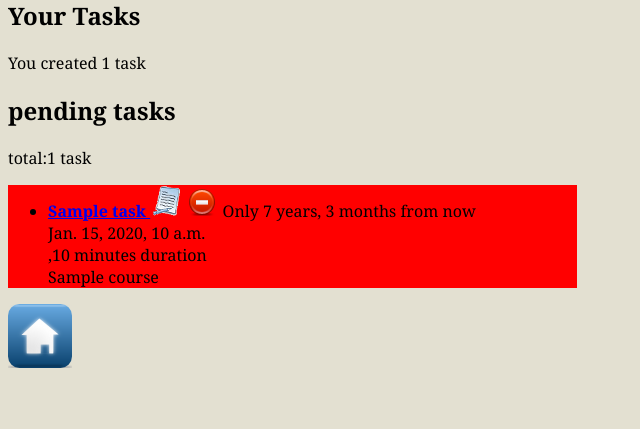
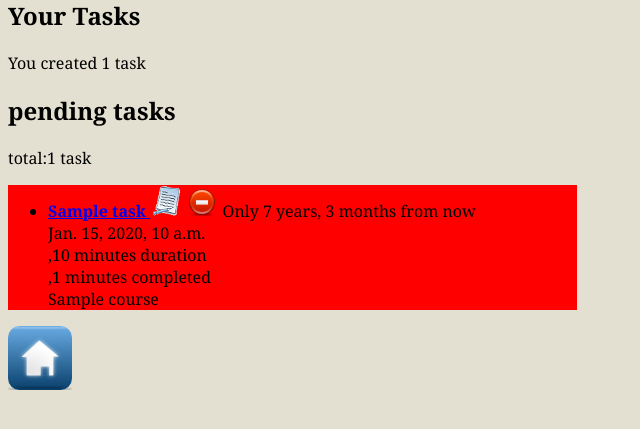
Before and after one commit to sajanjoseph/coursescheduler, a Django app: page /coursescheduler/tasks/ in a window 1280 px wide. Shown: the part 239-668 px from the top of the page, without its empty margins (0-640 px from the left). Run offline with Django 3.2, Linux system fonts and the light colour scheme; a user stored in the database is signed in; tables that the repository leaves empty hold one stand-in row (values such as "Sample post"); parts of the project's set-up code (start-up, migrations or seed data) failed here and were passed over; some libraries are stand-ins or nearby versions.

Commit message:
added completed_till_now field for Task modified templates migrated using south

```diff
--- a/coursescheduler/models.py
+++ b/coursescheduler/models.py
@@ -32,6 +32,7 @@ class Task(models.Model):
     author = models.ForeignKey(User)
     status = models.CharField(max_length = 4,choices=status_values ,default = 'PEND')
     expected_duration = models.IntegerField(default=60,help_text='in minutes')
+    completed_till_now = models.IntegerField(default=0,help_text='in minutes')
     closed_date = models.DateTimeField(null=True)
 
     def __unicode__(self):
--- a/coursescheduler/templates/scheduler/task_details.html
+++ b/coursescheduler/templates/scheduler/task_details.html
@@ -13,6 +13,7 @@
 <tr>    <th> Course      </th>   <td> {{ task.course}} </td> </tr>
 <tr>   <th> Date of Submission   </th> <td> {{task.submission_date|date:"j F, Y"}} </td>  </tr>
 <tr>    <th> Expected Duration </th>   <td> {{ task.expected_duration|mts_to_hours}} </td> </tr>
+<tr>    <th> Completed </th>   <td> {{ task.completed_till_now|mts_to_hours}} </td> </tr>
 <tr>    <th> Status      </th>   <td> {{ task.status}} </td> </tr>
 {% if  task.closed_date %}
    <tr>    <th> Closed on     </th>   <td> {{ task.closed_date}} </td> </tr>
--- a/coursescheduler/templates/scheduler/tasks.html
+++ b/coursescheduler/templates/scheduler/tasks.html
@@ -21,6 +21,7 @@
       <br>
         {{task.submission_date}} <br>
         {{ task.expected_duration|mts_to_hours}} duration <br>
+        {{task.completed_till_now|mts_to_hours}} completed<br>
         {{task.course}}
         </li>
    {% endfor %}
--- a/coursescheduler/templatetags/csfilters.py
+++ b/coursescheduler/templatetags/csfilters.py
@@ -27,4 +27,4 @@ def mts_to_hours(minutes_value):
             output = output + str(mts)+ ' minutes'
         return output
     else:
-        return 0
+        return '0'
```
Also changed, not shown: coursescheduler/migrations/0004_auto__add_field_task_completed_till_now.py (added), coursescheduler/migrations/0005_add_completed_till_now.py (added).
